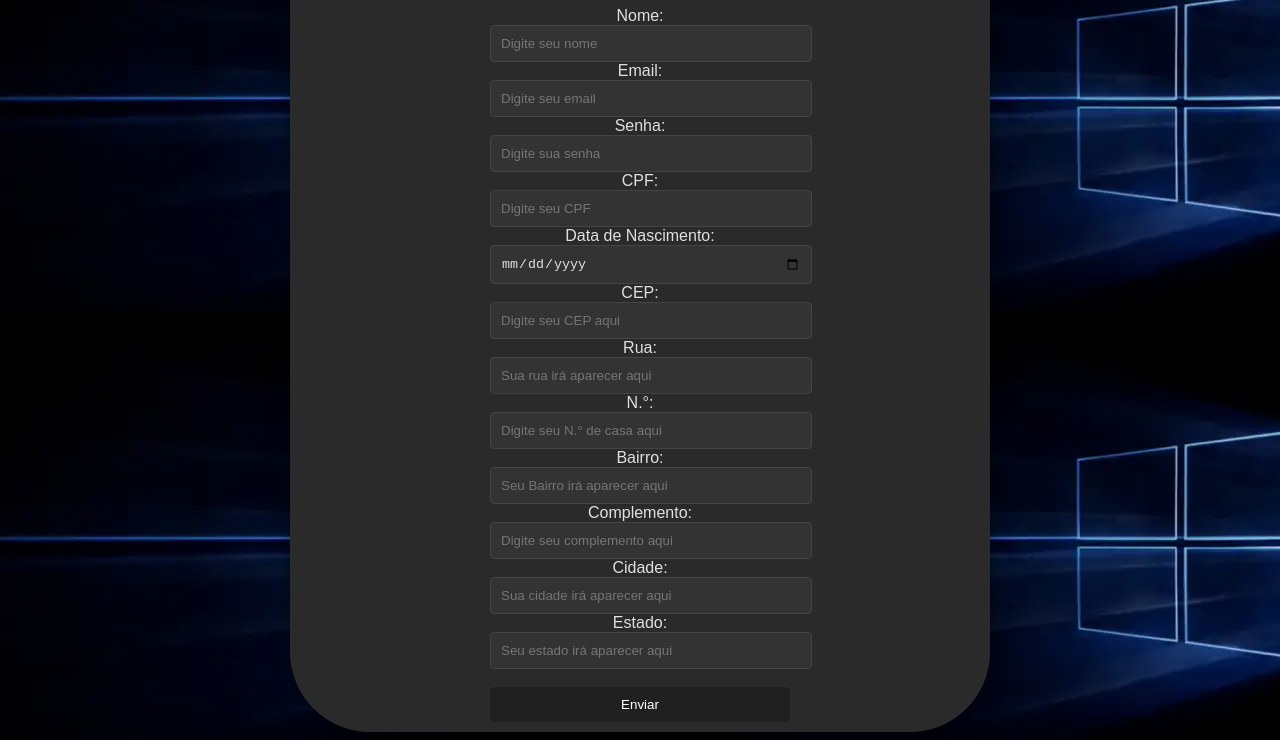
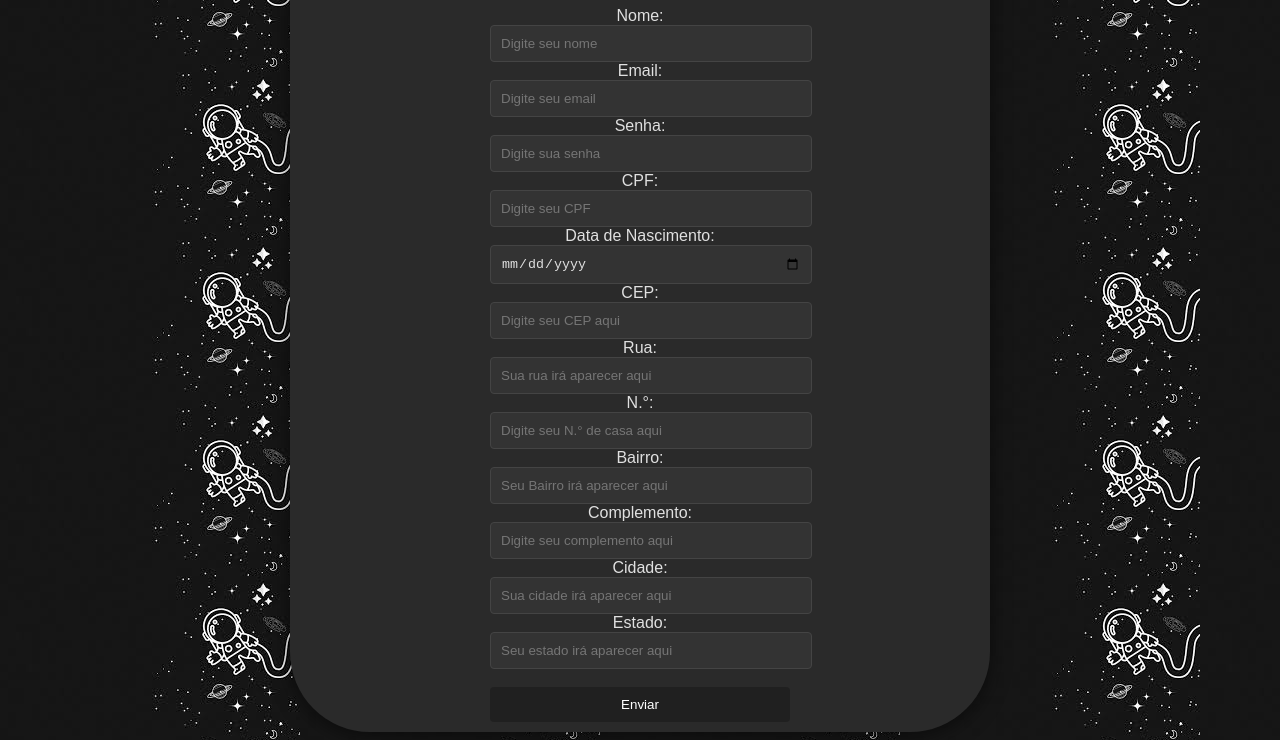
Before and after one commit to GabyAlves01mg/form_cadenderecom, a plain HTML site: page index.html in a window 1280 px wide. Shown: the part 128-868 px from the top of the page. Drawn offline with Linux system fonts and the light colour scheme.

Commit message:
atualizei

```diff
--- a/main.css
+++ b/main.css
@@ -4,7 +4,7 @@ body {
     font-family: 'Arial', sans-serif;
     display: flex;
     justify-content: center;
-    background-image: url(./img/imagem6.webp);
+    background-image: url(./img/images.jpg);
   /* background-repeat: calc();
     background-position: center center;
     align-items: center;
```
